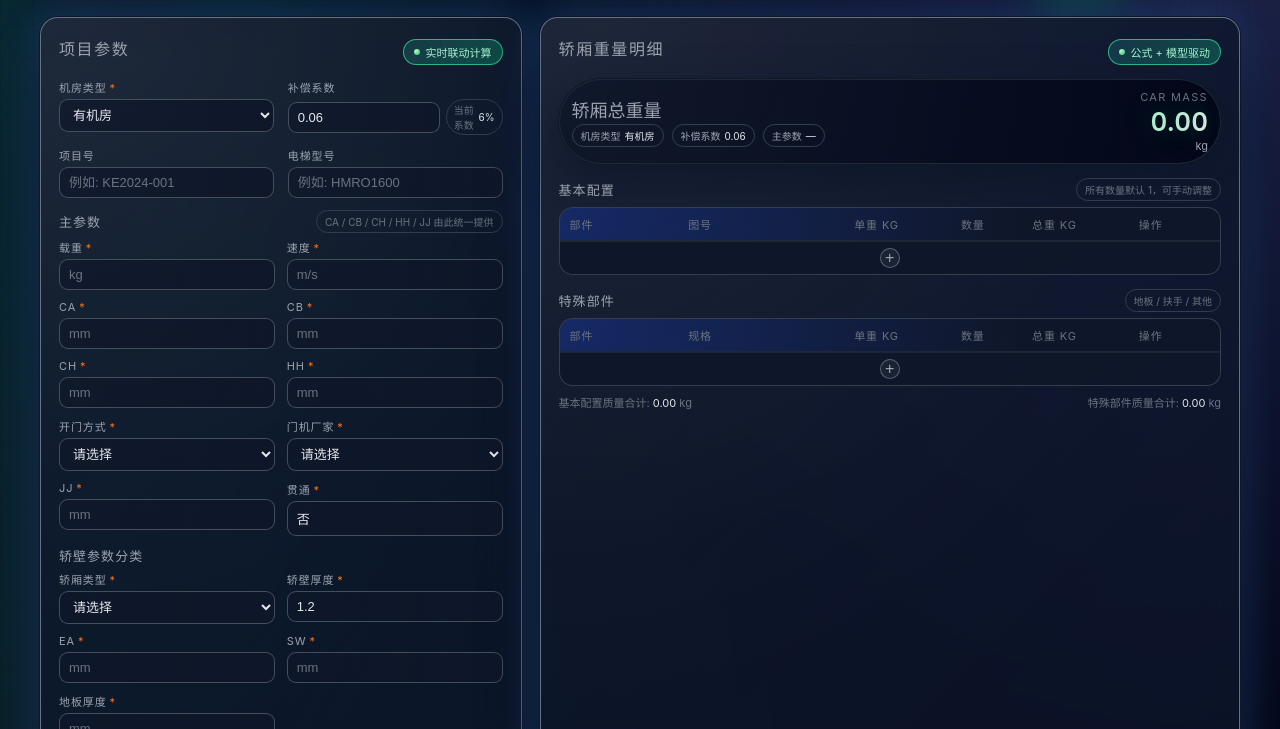
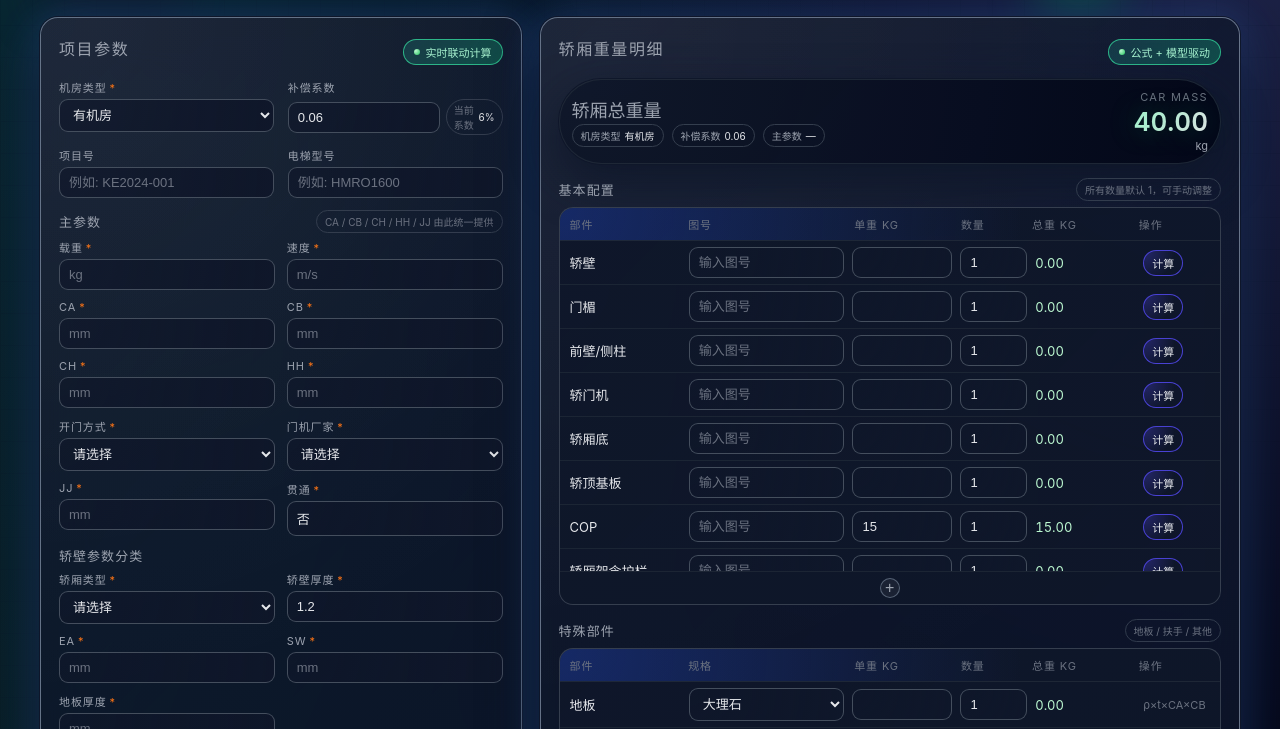
Before and after one commit to harrypotterczr/car-weight-calculator, a website: page index.html in a window 1280 px wide. Shown: the part 71-800 px from the top of the page. Drawn offline with Linux system fonts and the light colour scheme.

Commit message:
Fix syntax error: dangling closing brace in index.html

```diff
--- a/index.html
+++ b/index.html
@@ -2956,6 +2956,8 @@
              return new Blob(parts, opts);
         }
 
+        // Note: Modal events are part of setupCoreEvents or should be separate init
+        function setupModalEvents() {
             const backdrop = document.getElementById("modal-backdrop");
             document.getElementById("modal-close").addEventListener("click", function () {
                 backdrop.style.display = "none";
@@ -2973,9 +2975,11 @@
             });
         }
 
+
         document.addEventListener("DOMContentLoaded", function () {
             loadComponentsIndex();
             setupCoreEvents();
+            setupModalEvents(); // Added modal init
             buildTables();
             updateSWInputType(); // Initialize SW field type based on default mfr (empty)
             recalculateAll();
```
